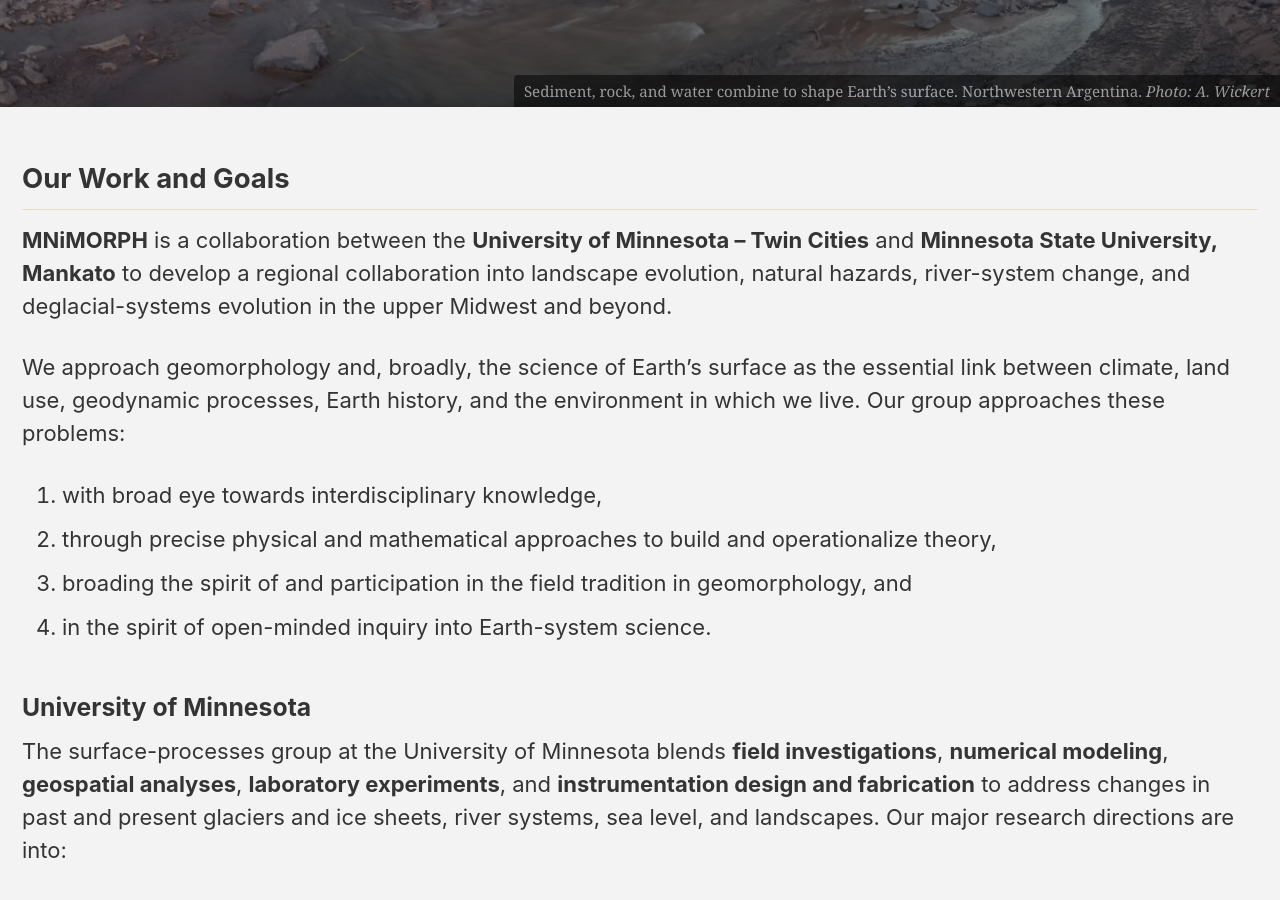
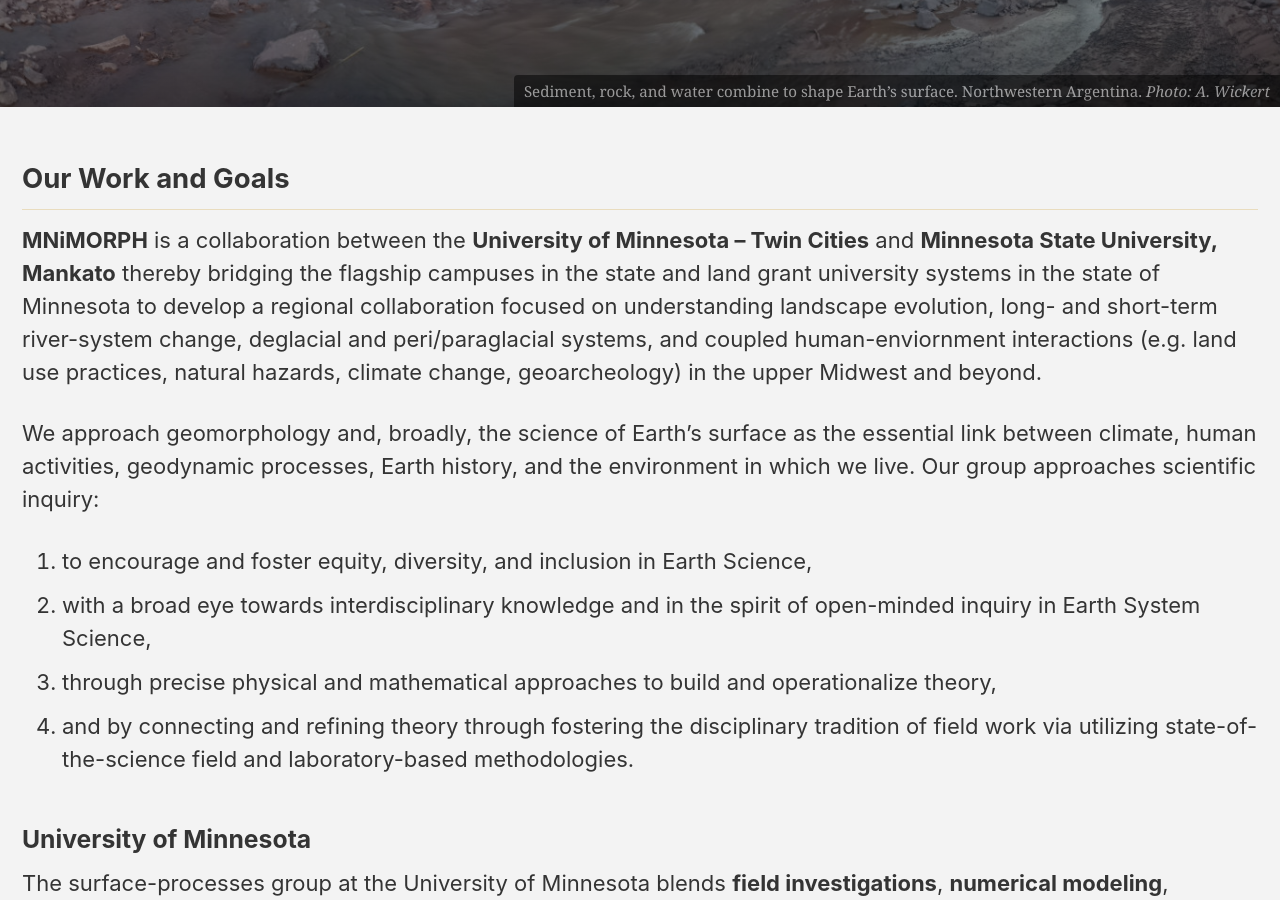
Before and after one commit to MNiMORPH/MNiMORPH.github.io, a Jekyll site: the page built from _pages/index.md, in a window 1280 px wide and 900 px high, scrolled down 272 px. Built offline with Jekyll 4.4.1, drawn with Linux system fonts in a browser that asks for light colours; cached includes are drawn as plain includes; nearby versions of some CDN libraries.

Commit message:
Update index.md

```diff
--- a/_pages/index.md
+++ b/_pages/index.md
@@ -17,13 +17,13 @@
 
 ## Our Work and Goals
 
-**MNiMORPH** is a collaboration between the **University of Minnesota – Twin Cities** and **Minnesota State University, Mankato** to develop a regional collaboration into landscape evolution, natural hazards, river-system change, and deglacial-systems evolution in the upper Midwest and beyond.
+**MNiMORPH** is a collaboration between the **University of Minnesota – Twin Cities** and **Minnesota State University, Mankato** thereby bridging the flagship campuses in the state and land grant university systems in the state of Minnesota to develop a regional collaboration focused on understanding landscape evolution, long- and short-term river-system change, deglacial and peri/paraglacial systems, and coupled human-enviornment interactions (e.g. land use practices, natural hazards, climate change, geoarcheology) in the upper Midwest and beyond.
 
-We approach geomorphology and, broadly, the science of Earth's surface as the essential link between climate, land use, geodynamic processes, Earth history, and the environment in which we live. Our group approaches these problems:
-1. with broad eye towards interdisciplinary knowledge,
-2. through precise physical and mathematical approaches to build and operationalize theory,
-3. broading the spirit of and participation in the field tradition in geomorphology, and
-4. in the spirit of open-minded inquiry into Earth-system science.
+We approach geomorphology and, broadly, the science of Earth's surface as the essential link between climate, human activities, geodynamic processes, Earth history, and the environment in which we live. Our group approaches scientific inquiry:
+1. to encourage and foster equity, diversity, and inclusion in Earth Science,
+2. with a broad eye towards interdisciplinary knowledge and in the spirit of open-minded inquiry in Earth System Science,
+3. through precise physical and mathematical approaches to build and operationalize theory,
+4. and by connecting and refining theory through fostering the disciplinary tradition of field work via utilizing state-of-the-science field and laboratory-based methodologies.
 
 ### University of Minnesota
 
```
